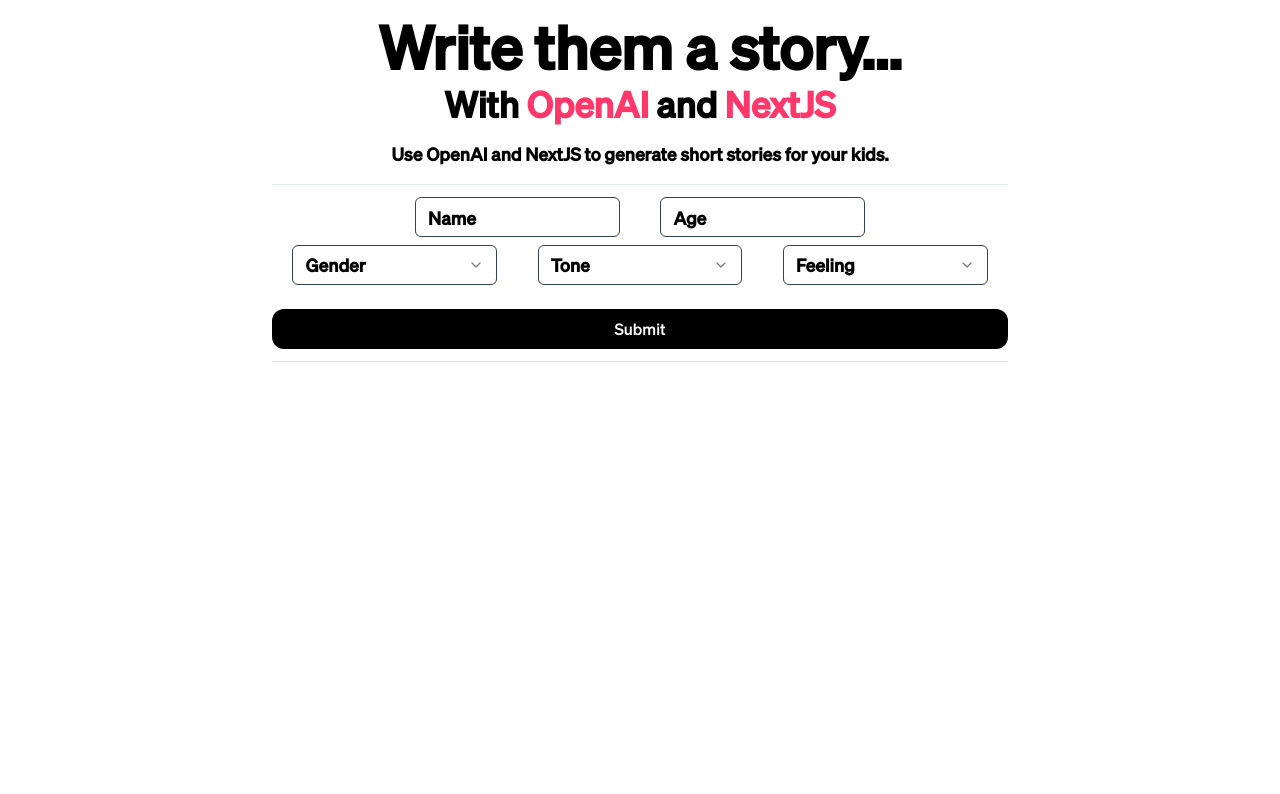
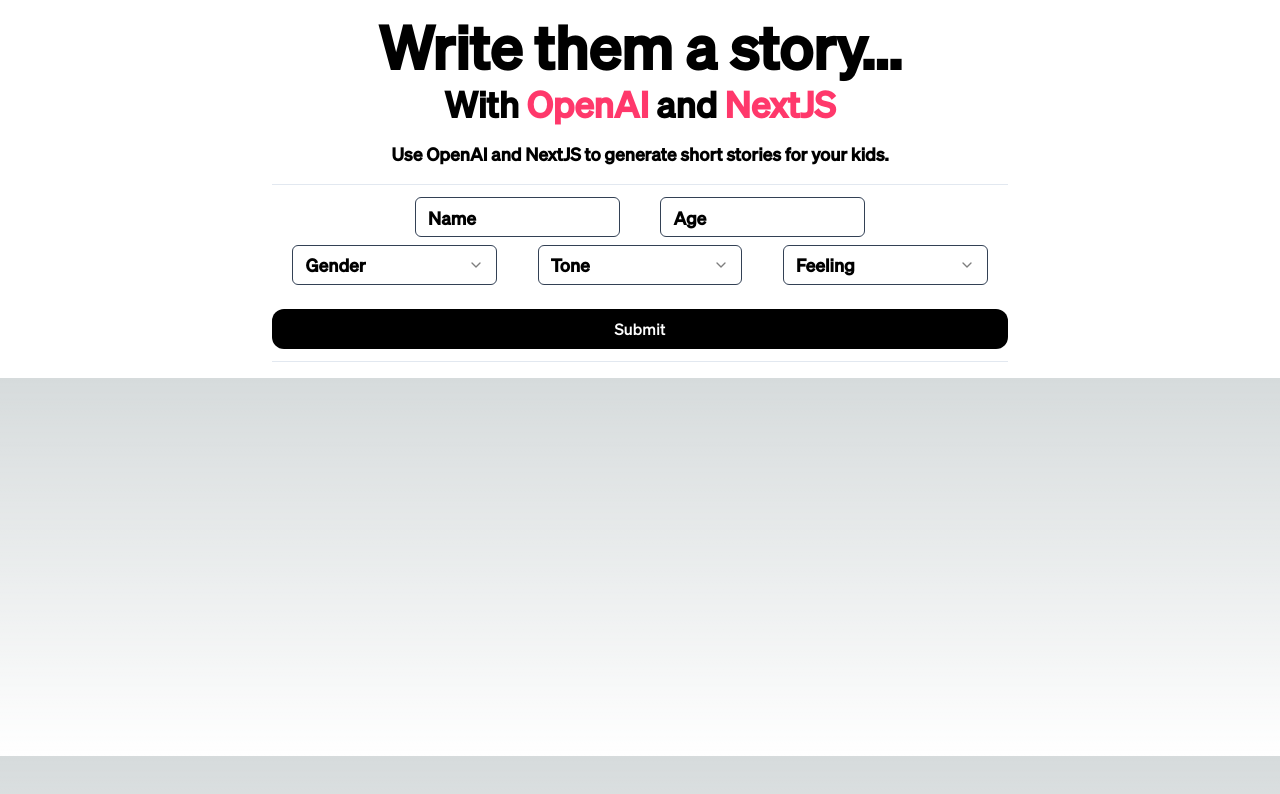
Before and after one commit to codyde/openai-nextjs-storygen, a Next.js app: page / in a window 1280 px wide. Shown: the top 794 px of the page. Built offline with nearby package versions, Linux system fonts and the light colour scheme.

Commit message:
Fixing formatting

```diff
--- a/pages/index.tsx
+++ b/pages/index.tsx
@@ -71,7 +71,7 @@
 
   return (
     <>
-      <main className="max-h-screen h-screen bg-cover bg-no-repeat bg-white">
+      <main className="bg-cover bg-no-repeat bg-white">
         <div className=" sm:w-3/5 mx-auto pb-4 px-4 font-bold font-sohne text-black">
           <div className="grid pb-4 mx-auto place-items-center place-content-center">
             <h1 className="text-4xl text-ldblack pt-4 xl:text-6xl 2xl:text-9xl">
```
